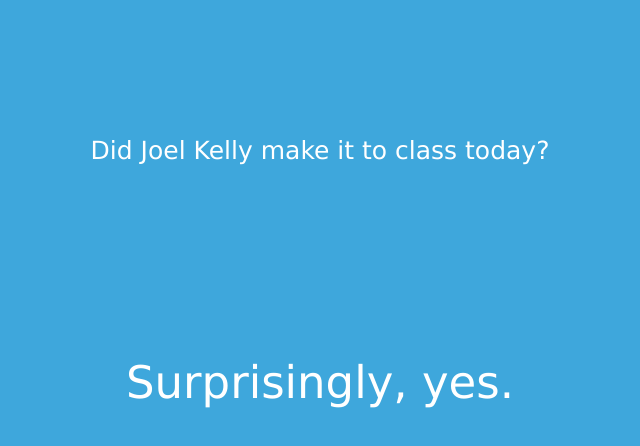
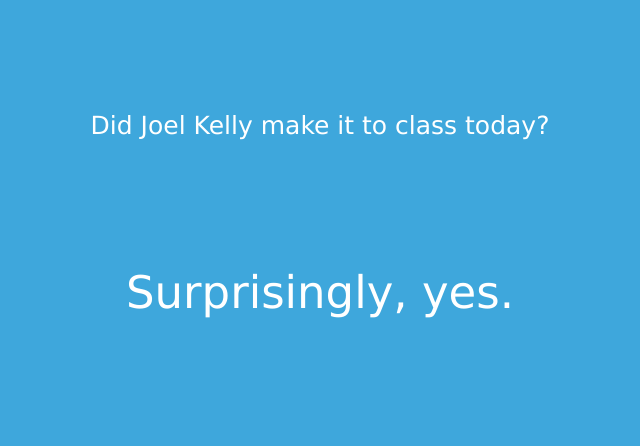
Before and after one commit to edwinbodge/Gans, a plain HTML site: page index.html in a window 1280 px wide. Shown: the whole page, without its empty margins (320-960 px from the left). Drawn offline with Linux system fonts and the light colour scheme.

Commit message:
Update stylesheet.css

```diff
--- a/stylesheet.css
+++ b/stylesheet.css
@@ -8,7 +8,7 @@ body {
 
 #title {
 	position: relative;
-	top: 5em;
+	top: 4em;
 	left:50%;
 	margin-left: -10em;
 	font-size: 25px;
@@ -24,7 +24,7 @@ body {
 
 #instructions {
 	position: relative;
-	top: 7em;
+	top: 5em;
 	left:50%;
 	margin-left: -9em;
 	font-size: 45px;
```
